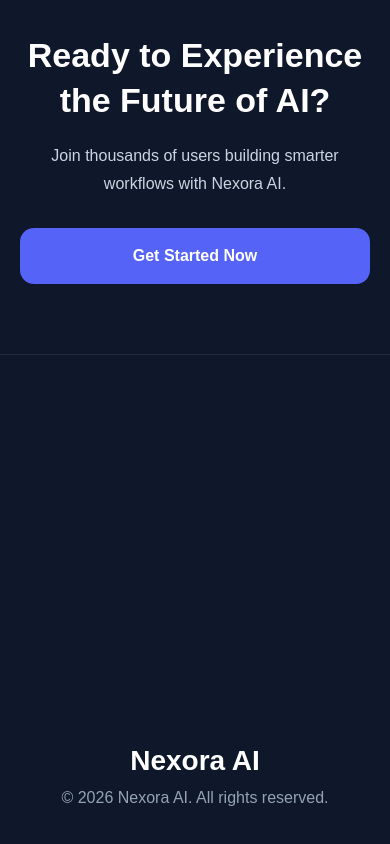
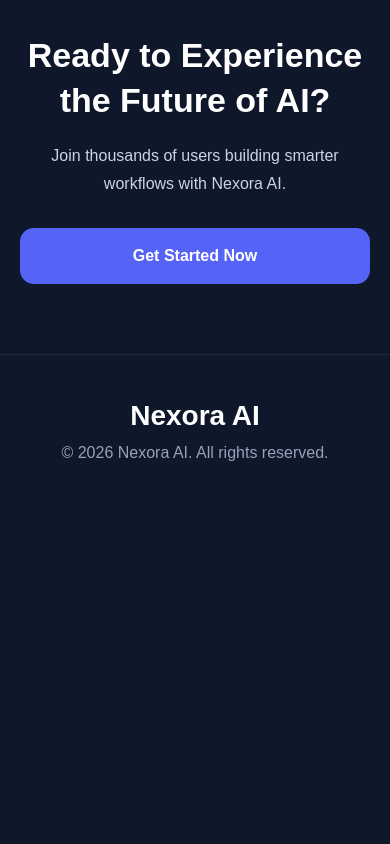
Before and after one commit to Barsha5-Nayak/syntecxhub_nexora-ai, a plain HTML site: page index.html in a window 390 px wide. Shown: the part 3104-3948 px from the top of the page. After the commit the page ends 3611 px from the top, so only its background shows below. Drawn offline with Linux system fonts and the light colour scheme.

Commit message:
final mobile fix

```diff
--- a/style.css
+++ b/style.css
@@ -359,18 +359,11 @@
 
 .footer{
   width:100%;
-  min-height: 100vh;
-  display: flex;
-  flex-direction: column;
-  justify-content: center;
-  align-items: center;
-
   padding:40px 20px;
   border-top:1px solid rgba(255,255,255,0.08);
   text-align:center;
 
-
-  scroll-margin-top:120px;
+  /* scroll-margin-top:120px; */
 }
 
 
@@ -720,8 +713,7 @@
 
   .footer{
     width:100%;
-    min-height: 100vh;
-    scroll-margin-top: 120px;
+
     padding:45px 20px;
   }
 
```
